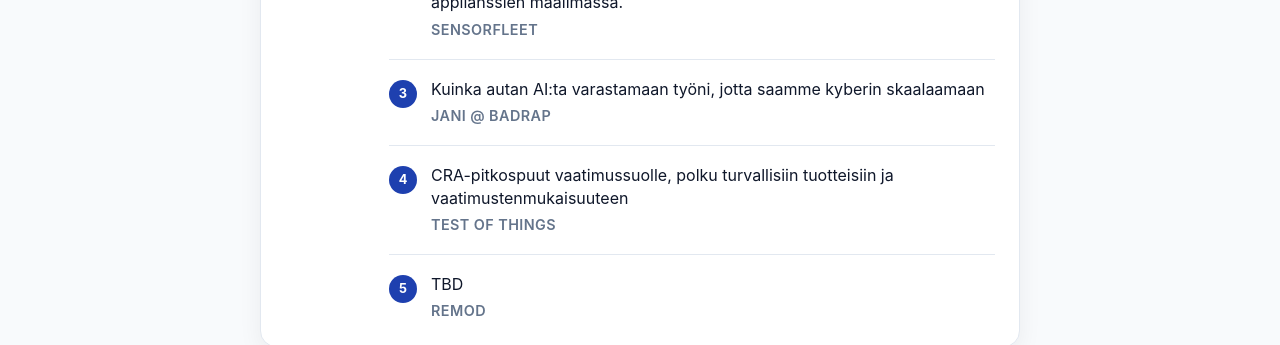
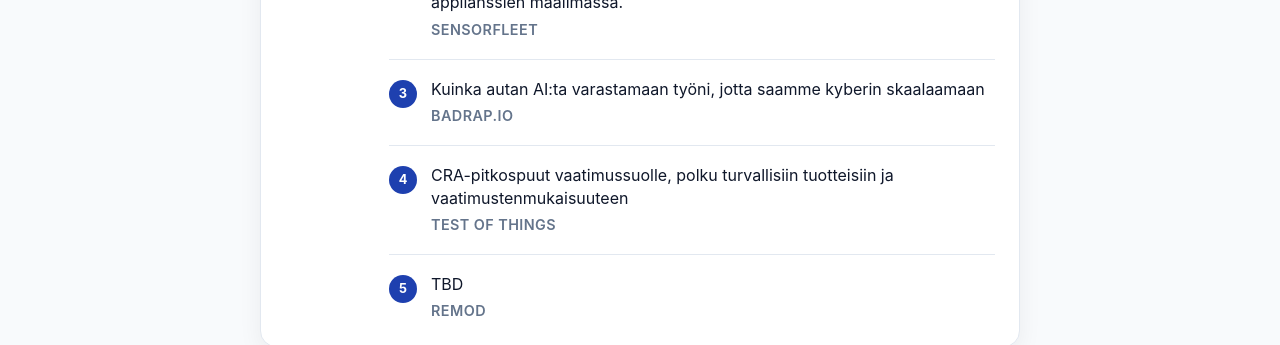
Before and after one commit to scanabc/scanabc.github.io, a Jekyll site: the page kybertuparit26/index.html, which Jekyll copies as it is, in a window 1280 px wide. Shown: the part 1434-1779 px from the top of the page. Built offline with Jekyll 4.4.1, drawn with Linux system fonts in a browser that asks for light colours.

Commit message:
Kybertuparit: copy fix
Make badrap.io presentation attribution consistent with others

```diff
--- a/kybertuparit26/index.html
+++ b/kybertuparit26/index.html
@@ -441,7 +441,7 @@
               <ul class="talk-list">
                 <li><div class="talk-body"><span class="talk-title">Miten "tee perusasiat kunnolla" -viesti toimii kyberin hyperboliassa. </span><span class="talk-company">SensorFu</span></div></li>
                 <li><div class="talk-body"><span class="talk-title">Avoimet ja läpinäkyvyyteen perustuvat sensorit suljettujen taika-applianssien maailmassa.</span><span class="talk-company">SensorFleet</span></div></li>
-                <li><div class="talk-body"><span class="talk-title">Kuinka autan AI:ta varastamaan työni, jotta saamme kyberin skaalaamaan</span><span class="talk-company">Jani @ Badrap</span></div></li>
+                <li><div class="talk-body"><span class="talk-title">Kuinka autan AI:ta varastamaan työni, jotta saamme kyberin skaalaamaan</span><span class="talk-company">badrap.io</span></div></li>
                 <li><div class="talk-body"><span class="talk-title">CRA-pitkospuut vaatimussuolle, polku turvallisiin tuotteisiin ja vaatimustenmukaisuuteen</span><span class="talk-company">Test of Things</span></div></li>
                 <li><div class="talk-body"><span class="talk-title">TBD</span><span class="talk-company">Remod</span></div></li>
               </ul>
```
